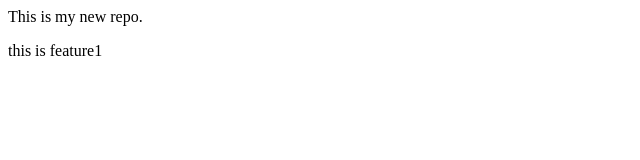
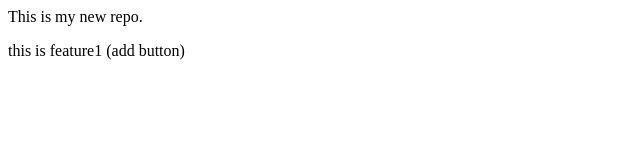
Before and after one commit to hyderrasool/localrepo, a plain HTML site: page index.html in a window 1280 px wide. Shown: the full height of the page, 0-640 px from the left. Drawn offline with Linux system fonts and the light colour scheme.

Commit message:
add button

```diff
--- a/index.html
+++ b/index.html
@@ -1,2 +1,2 @@
 <p>This is my new repo.</p>
-<p>this is feature1</p>
+<p>this is feature1 (add button)</p>
```
